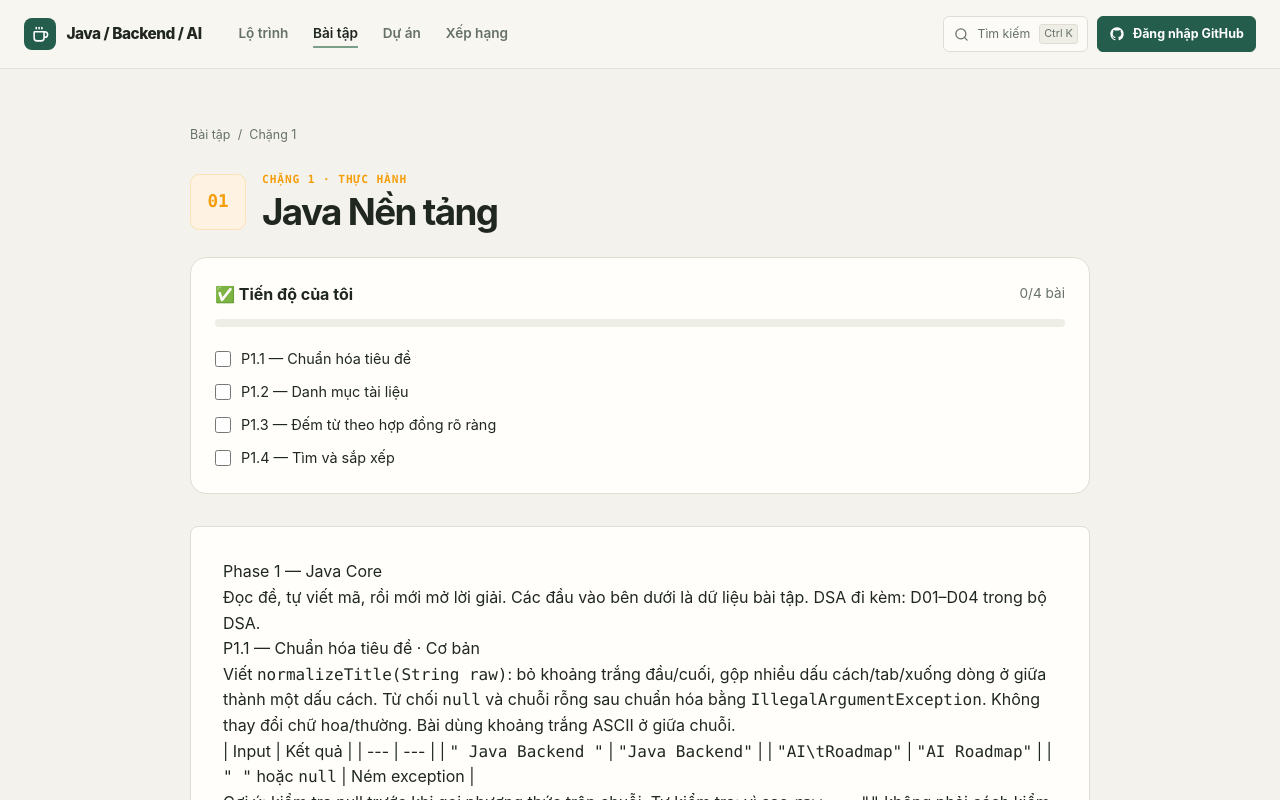
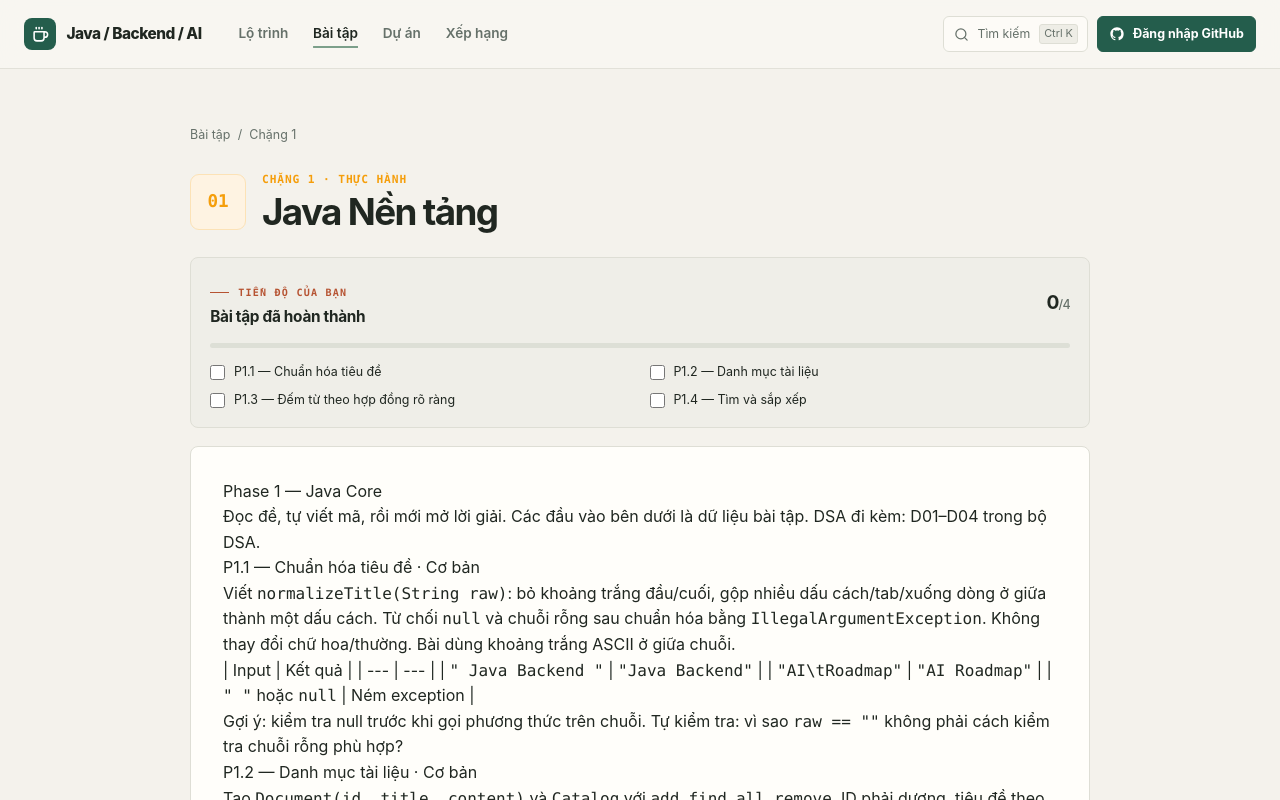
Before and after one commit to VanDung279206/JavaBackend_AI_RoadMap, a Next.js app in the folder website/: page /JavaBackend_AI_RoadMap/docs/01_Java in a window 1280 px wide. Shown: the top 800 px of the page. Built offline with nearby package versions, Linux system fonts and the light colour scheme; no server answers.

Commit message:
progress tracker

```diff
--- a/website/src/components/ProgressTracker.tsx
+++ b/website/src/components/ProgressTracker.tsx
@@ -1,119 +1,61 @@
 "use client";
+
 import { usePhaseProgress } from "@/lib/useProgress";
 
 type Props = { phase: string; exercises: { id: string; label: string }[] };
 
 const saveLabel: Record<string, { text: string; color: string }> = {
-  saving: { text: "⏳ Đang lưu...", color: "#f59e0b" },
-  saved:  { text: "✅ Đã lưu",     color: "#22c55e" },
-  error:  { text: "❌ Lưu thất bại — kiểm tra kết nối", color: "#ef4444" },
+  saving: { text: "Đang lưu…", color: "#94712e" },
+  saved: { text: "Đã lưu", color: "#397a5d" },
+  error: { text: "Lưu thất bại", color: "#b93835" },
 };
 
 export default function ProgressTracker({ phase, exercises }: Props) {
   const { checked, loading, saveStatus, toggle } = usePhaseProgress(phase);
-
-  const done = exercises.filter((e) => checked[e.id]).length;
+  const done = exercises.filter((exercise) => checked[exercise.id]).length;
   const pct = exercises.length > 0 ? Math.round((done / exercises.length) * 100) : 0;
   const statusInfo = saveLabel[saveStatus];
 
   return (
-    <div
-      style={{
-        background: "var(--card)",
-        border: "1px solid var(--border)",
-        borderRadius: 16,
-        padding: "1.5rem",
-        marginBottom: "2rem",
-      }}
-    >
-      {/* Header */}
-      <div style={{ display: "flex", justifyContent: "space-between", alignItems: "center", marginBottom: "0.75rem" }}>
-        <h3 style={{ fontWeight: 700, fontSize: "1rem" }}>✅ Tiến độ của tôi</h3>
-        <div style={{ display: "flex", alignItems: "center", gap: 12 }}>
-          {statusInfo && (
-            <span style={{ fontSize: "0.8rem", color: statusInfo.color, fontWeight: 600 }}>
-              {statusInfo.text}
-            </span>
-          )}
-          <span style={{ fontSize: "0.85rem", color: "var(--muted-foreground)" }}>
-            {done}/{exercises.length} bài
-          </span>
+    <section className="tracker-panel" aria-labelledby="tracker-title" aria-busy={loading}>
+      <div className="tracker-heading">
+        <div>
+          <span className="eyebrow">TIẾN ĐỘ CỦA BẠN</span>
+          <h2 id="tracker-title">Bài tập đã hoàn thành</h2>
+        </div>
+        <div className="tracker-total">
+          {statusInfo && <span className="tracker-save-status" style={{ color: statusInfo.color }}>{statusInfo.text}</span>}
+          <strong>{done}<span>/{exercises.length}</span></strong>
         </div>
       </div>
 
-      {/* Save error banner */}
       {saveStatus === "error" && (
-        <div
-          style={{
-            padding: "0.6rem 1rem",
-            borderRadius: 8,
-            background: "#ef444422",
-            border: "1px solid #ef444444",
-            color: "#ef4444",
-            fontSize: "0.8rem",
-            marginBottom: "1rem",
-          }}
-        >
-          Không thể lưu tiến độ lên server. Tiến độ trên máy này vẫn được giữ — thử lại sau khi kết nối ổn định.
-        </div>
+        <p className="tracker-error" role="status">
+          Không thể đồng bộ với máy chủ. Tiến độ trên thiết bị này vẫn được giữ; thử lại khi kết nối ổn định.
+        </p>
       )}
 
-      {/* Progress bar */}
-      <div style={{ background: "var(--muted)", borderRadius: 999, height: 8, marginBottom: "1.25rem", overflow: "hidden" }}>
-        <div
-          style={{
-            height: "100%",
-            width: `${pct}%`,
-            background: "linear-gradient(90deg, #6366f1, #a855f7)",
-            borderRadius: 999,
-            transition: "width 0.4s ease",
-          }}
-        />
+      <div className="tracker-progress-track" role="progressbar" aria-label="Tiến độ bài tập" aria-valuemin={0} aria-valuemax={100} aria-valuenow={pct}>
+        <div className="tracker-progress-fill" style={{ width: `${pct}%` }} />
       </div>
 
-      {/* Checkboxes */}
-      <div style={{ display: "flex", flexDirection: "column", gap: 10 }}>
-        {exercises.map((ex) => (
-          <label
-            key={ex.id}
-            style={{
-              display: "flex",
-              alignItems: "center",
-              gap: 10,
-              cursor: loading || saveStatus === "saving" ? "default" : "pointer",
-              fontSize: "0.9rem",
-              color: checked[ex.id] ? "var(--muted-foreground)" : "var(--foreground)",
-              textDecoration: checked[ex.id] ? "line-through" : "none",
-              opacity: loading ? 0.5 : 1,
-            }}
-          >
+      <div className="tracker-exercises">
+        {exercises.map((exercise) => (
+          <label className={`tracker-exercise${checked[exercise.id] ? " is-complete" : ""}`} key={exercise.id}>
             <input
               type="checkbox"
-              checked={!!checked[ex.id]}
-              onChange={() => !loading && saveStatus !== "saving" && toggle(ex.id)}
+              checked={!!checked[exercise.id]}
+              onChange={() => !loading && saveStatus !== "saving" && toggle(exercise.id)}
               disabled={loading || saveStatus === "saving"}
-              style={{ width: 16, height: 16, accentColor: "var(--accent)", cursor: "pointer" }}
             />
-            {ex.label}
+            <span>{exercise.label}</span>
           </label>
         ))}
       </div>
 
       {pct === 100 && (
-        <div style={{
-          marginTop: "1rem",
-          padding: "0.75rem 1rem",
-          borderRadius: 10,
-          background: "#22c55e22",
-          border: "1px solid #22c55e44",
-          color: "#22c55e",
-          fontWeight: 600,
-          fontSize: "0.9rem",
-          textAlign: "center",
-        }}>
-          🎉 Hoàn thành phase này! Sẵn sàng chuyển sang phase tiếp theo.
-        </div>
+        <p className="tracker-complete" role="status">Hoàn thành chặng này. Bạn có thể chuyển sang phần tiếp theo.</p>
       )}
-    </div>
+    </section>
   );
 }
```
